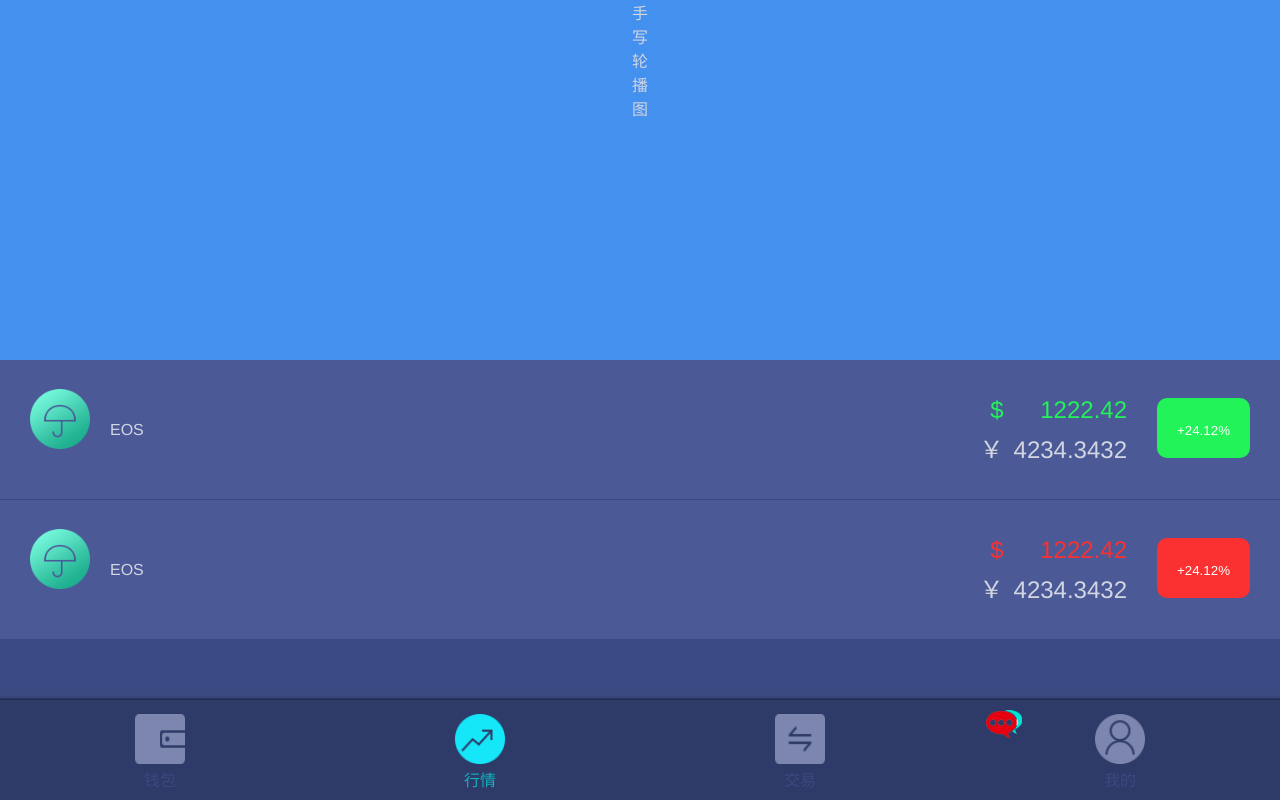
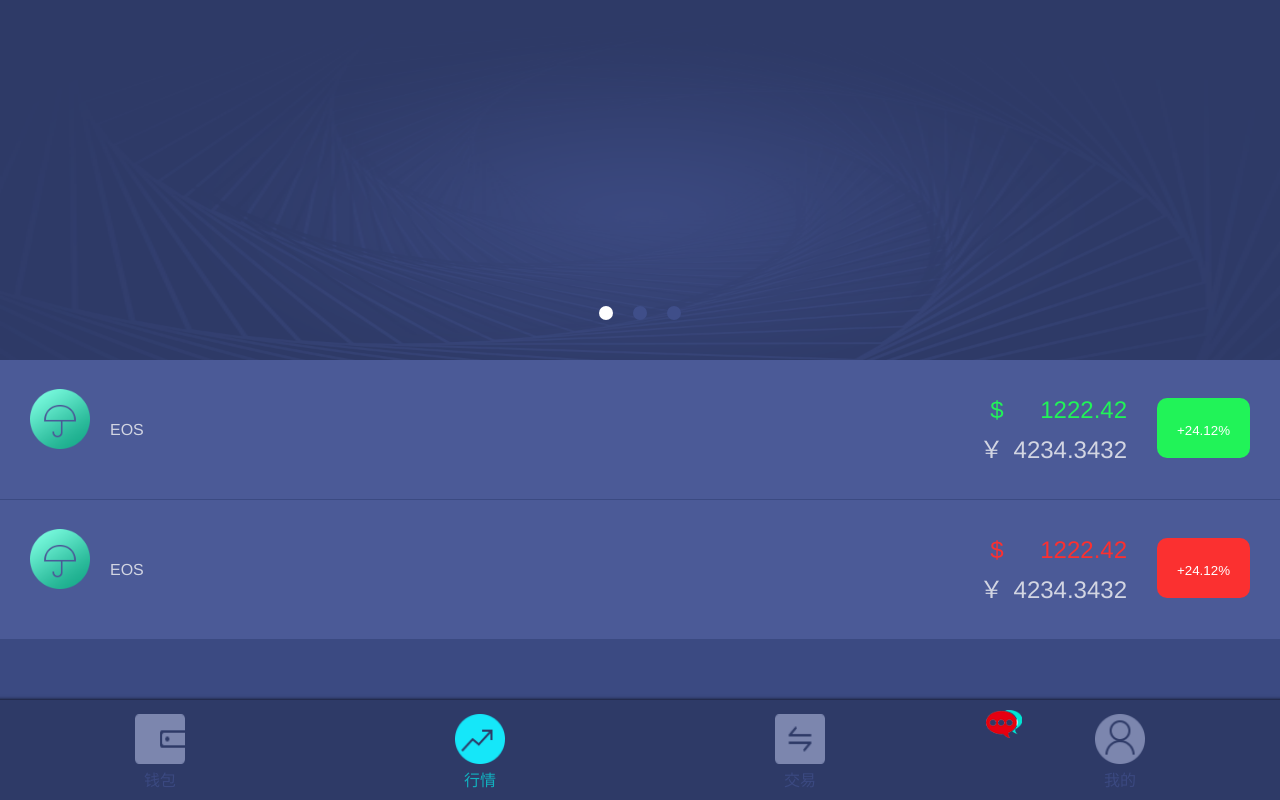
Before and after one commit to BigBigBigWhale/wallet, a Vue app: page /#/price in a window 1280 px wide. Built offline with nearby package versions, Linux system fonts and the light colour scheme.

Commit message:
完成行情页面轮播组件

```diff
--- /dev/null
+++ b/src/components/LB.vue
@@ -0,0 +1,92 @@
+<template>
+    <div id="LB">
+        <ul id="imgs" :style="{width:totalLength+'px',left:-(index*singleLength)+'px'}">
+            <li :style="{width: singleLength+'px'}" @click="lookDetail()"><img src="../assets/home-back.png" alt=""/></li>
+            <li :style="{width: singleLength+'px'}" @click="lookDetail()"><img src="../assets/default-head-portrait.png" alt=""/></li>
+            <li :style="{width: singleLength+'px'}" @click="lookDetail()"><img src="../assets/home-back.png" alt=""/></li>
+        </ul>
+        <ol>
+            <li :class="{'li-active':(index==0)}" @click="goIndex(0)"></li>
+            <li :class="{'li-active':(index==1)}" @click="goIndex(1)"></li>
+            <li :class="{'li-active':(index==2)}" @click="goIndex(2)"></li>
+        </ol>
+    </div>
+</template>
+
+<script>
+    import '../style/LB_component.less'
+    import $ from 'jquery'
+    let hint;
+    export default {
+        data () {
+            return {
+                singleLength: 0,
+                totalLength:0,
+                num:3,
+                index:0,
+                isLoop:false,
+            }
+        },
+        props:['list'],
+        methods:{
+            goIndex (index){
+                if(this.isLoop){
+                    this.isLoop = false;
+                }else{
+                    clearTimeout(hint);
+                }
+                this.index = index;
+            },
+            lookDetail (){
+                this.$emit('lookDetail');
+            },
+            loopLb (){
+                if(!this.isLoop){
+                    let self = this;
+                    hint = setTimeout(() =>self.isLoop = true,3000);
+                    return;
+                }
+                if(this.index<this.num-1){
+                    this.index +=1;
+                }else{
+                    this.index = 0;
+                }
+
+            }
+        },
+        mounted (){
+            this.singleLength = $('#LB').width();
+            this.totalLength = this.singleLength*this.num;
+            let self = this;
+            setInterval(() =>self.loopLb(),3000);
+            $('body').on('touchstart', '#imgs', function(e) {
+                let touch = e.originalEvent,
+                        startX = touch.changedTouches[0].pageX;
+
+                $(this).on('touchmove', function(e) {
+                    e.preventDefault();
+                    touch = e.originalEvent.touches[0] ||
+                            e.originalEvent.changedTouches[0];
+                    if (touch.pageX - startX > 20) {//向左
+                        if(self.index >0){
+                            self.index -= 1;
+                            self.isLoop = false;
+                        }
+                        $(this).off('touchmove');
+                    } else if (touch.pageX - startX < -20) {//向右
+                        if(self.index < self.num-1){
+                            self.index += 1;
+                            self.isLoop = false;
+                        }
+                        $(this).off('touchmove');
+
+                    };
+
+                });
+
+            }).on('touchend', function() {
+                $(this).off('touchmove');
+            });
+        }
+    }
+</script>
--- a/src/module/price.vue
+++ b/src/module/price.vue
@@ -1,15 +1,7 @@
 <template>
   <div class="price">
       <div class="price-top">
-          <div class="price-lb">
-              <ul class="price-lb-list">
-                  <li class="price-lb-li">手</li>
-                  <li class="price-lb-li">写</li>
-                  <li class="price-lb-li">轮</li>
-                  <li class="price-lb-li">播</li>
-                  <li class="price-lb-li">图</li>
-              </ul>
-          </div>
+          <lb @lookDetail="lookDetail" :list="lunboList"></lb>
       </div>
     <div class="price-list">
         <ul>
@@ -56,11 +48,14 @@
 
 <script>
   import '../style/price.less'
-  import $ from 'jquery'
   let echarts = require('echarts/lib/echarts');
   require('echarts/lib/chart/line');
+  import lb from '../components/LB.vue'
     export default{
         name: 'Price',
+        components:{
+            lb
+        },
         data: function () {
             return {
                 list:[{
@@ -69,15 +64,21 @@
                 },{
                     state:false,
                     open:true,
-                }]
+                }],
+                lunboList:[],//用于存放头部导航轮播图片
+
             }
         },
         methods:{
             openEcharts(item){
                 item.open = !item.open;
             },
-            createEcharts (id){
-                console.log(id)
+            lookDetail (){
+                console.log('2')
+            },
+            createEcharts (id,colorState){
+                let color = colorState?'#369f81':'#f2183d';
+                let shadowColor = colorState?['#205066','#24334e']:['#611b42','#391f3c'];
                 let myChart = echarts.init(document.getElementById(id));
                 let option = {
                     tooltip: {
@@ -93,7 +94,7 @@
                         show:false
                     },
                     lineStyle:{
-                        color:'#369f81'
+                        color: color,
                     },
                     itemStyle:{
 
@@ -180,10 +181,10 @@
                                 normal: {
                                     color: new echarts.graphic.LinearGradient(0, 0, 0, 1, [{
                                         offset: 0,
-                                        color: 'rgb(49 , 80, 109)'
+                                        color: shadowColor[0]
                                     }, {
                                         offset: 1,
-                                        color: 'rgb(50, 53, 94)'
+                                        color: shadowColor[1]
                                     }])
                                 }
                             },
@@ -196,7 +197,7 @@
         },
         mounted(){
             for(let i in this.list){
-                this.createEcharts('echarts-'+i);
+                this.createEcharts('echarts-'+i,this.list[i].state);
                 this.list[i].open = false;
             }
         }
--- /dev/null
+++ b/src/style/LB_component.less
@@ -0,0 +1,46 @@
+#LB{
+	position: relative;
+	width: 100%;
+	height: 100%;
+	overflow: hidden;
+	box-sizing: border-box;
+	#imgs{
+		position: absolute;
+		top: 0;
+		transition: left 0.5s;
+		box-sizing: content-box;
+		height: 100%;
+		min-width:100%;
+		li{
+			float: left;
+			height: 100%;
+			width: auto;
+			img{
+				height: 100%;
+				width: 100%;
+			}
+		}
+	}
+	ol{
+		position: absolute;
+		bottom: .3rem;
+		width: 100%;
+		display: flex;
+		justify-content: center;
+		list-style: none;
+		margin: 0;
+		padding: 0;
+		overflow: hidden;
+		li{
+			width: 0.14rem;
+			height: 0.14rem;
+			background-color: #3f4e89;
+			border-radius: 50%;
+			margin: 0.1rem;
+			&.li-active{
+				background-color: #fff;
+			}
+		}
+	}
+
+}
```
